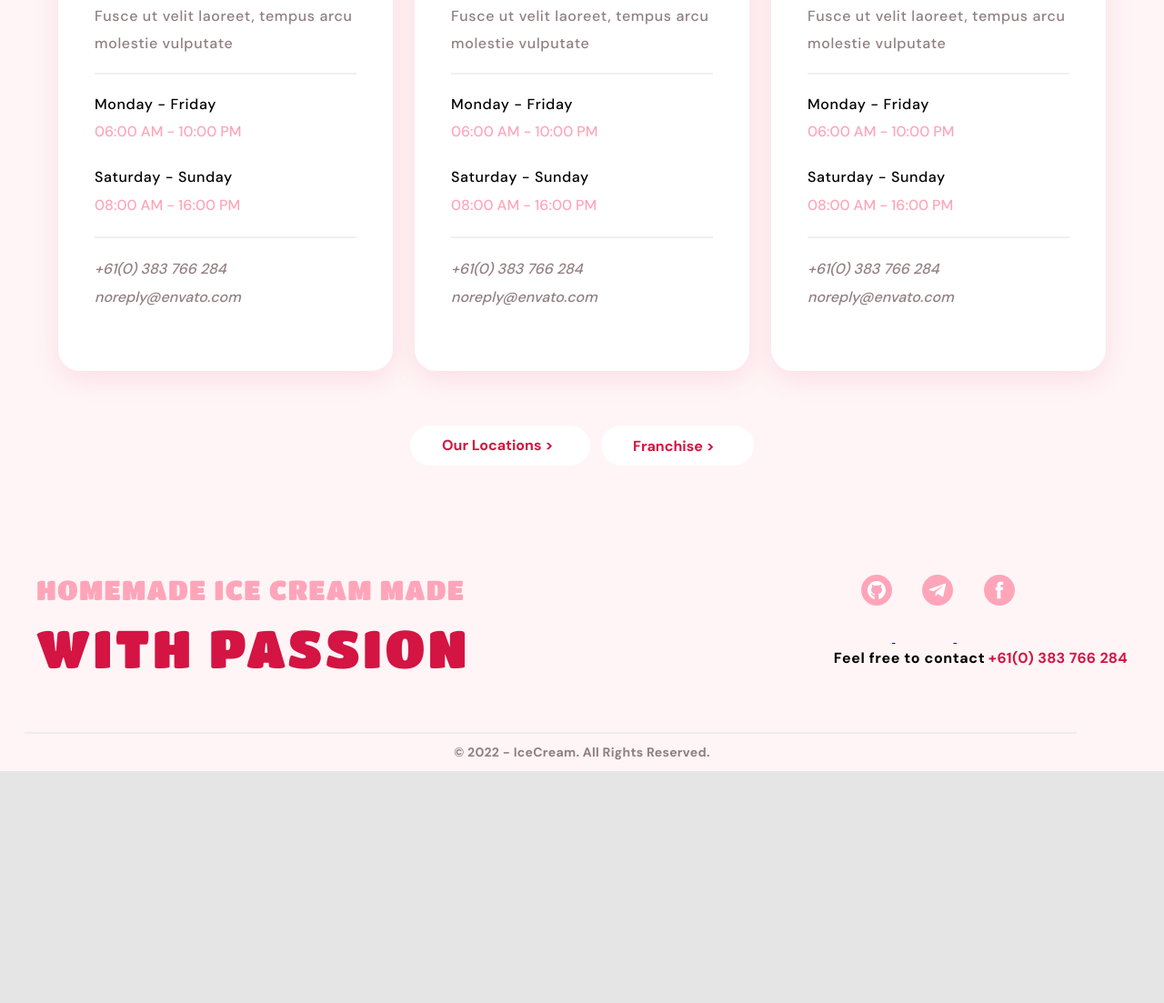
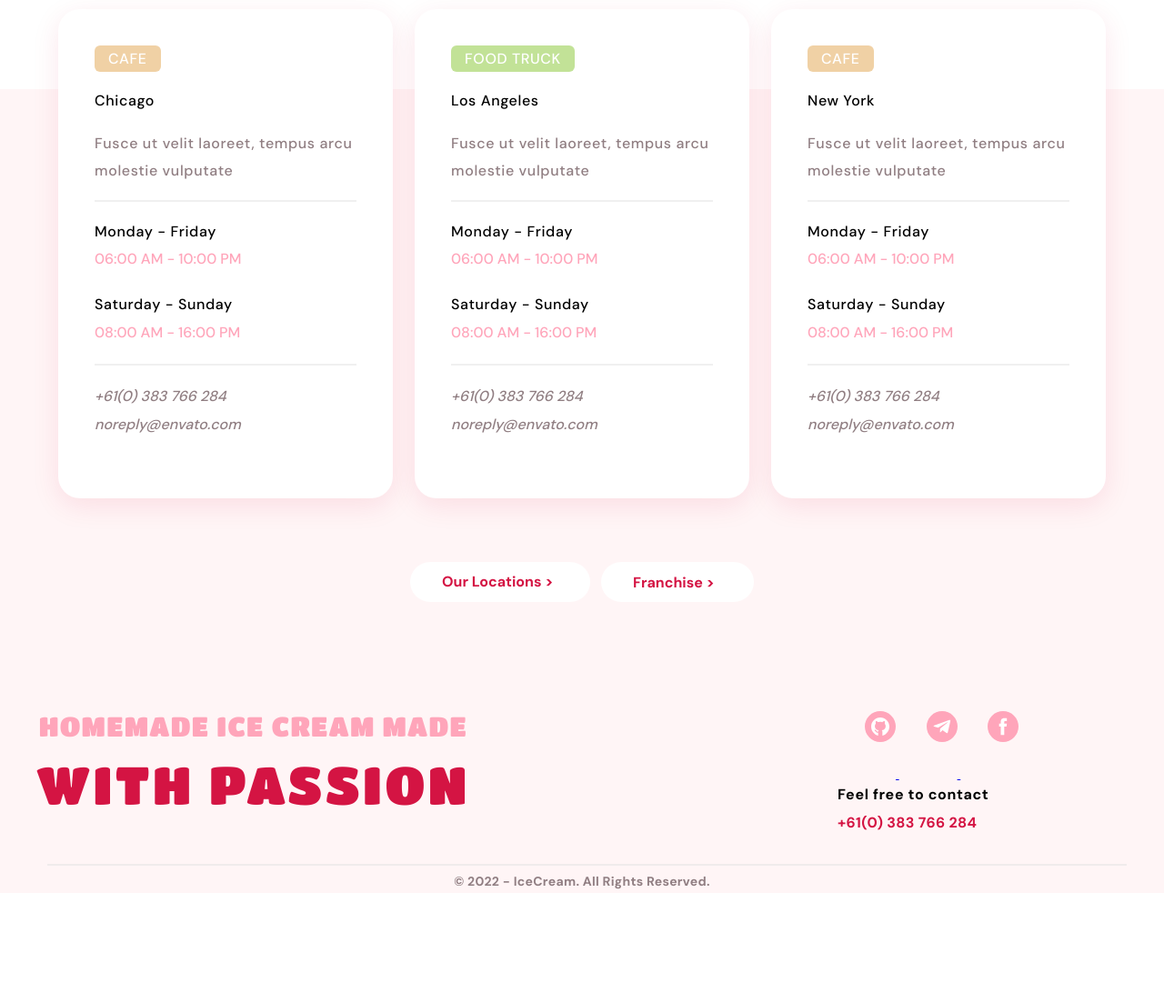
Before and after one commit to SantiagoF311/six-code, a plain HTML site: page index.html in a window 1280 px wide. Shown: the part 2373-3476 px from the top of the page at 91% size. Before the commit the page ends 3328 px from the top, so only its background shows below. Drawn offline with nearby package versions, Linux system fonts and the light colour scheme.

Commit message:
responsive footer

```diff
--- a/index.html
+++ b/index.html
@@ -5,66 +5,116 @@
     <meta http-equiv="X-UA-Compatible" content="IE=edge" />
     <meta name="viewport" content="width=device-width, initial-scale=1.0" />
     <title>Ice cream made with passion</title>
-    <link rel="stylesheet" href="https://unpkg.com/modern-normalize@1.1.0/modern-normalize.css">
-    <link href="https://fonts.googleapis.com/css2?family=DM+Sans:wght@500;700&family=Titan+One&display=swap" rel="stylesheet">
-    <link rel="stylesheet" href="css/main.css">
+    <link
+      rel="stylesheet"
+      href="https://unpkg.com/modern-normalize@1.1.0/modern-normalize.css"
+    />
+    <link
+      href="https://fonts.googleapis.com/css2?family=DM+Sans:wght@500;700&family=Titan+One&display=swap"
+      rel="stylesheet"
+    />
+    <link rel="stylesheet" href="css/main.css" />
   </head>
 
   <body>
+    <div class="grand-container">
       <main>
         <section class="about__container">
           <div class="about__titles">
-                <p class="about__titles__subtitle  about__titles--hover">TRADITION AND LOVE</p>
-                <h2 class="about__titles__title  about__titles--hover">HOW IT´S MADE</h2>
+            <p class="about__titles__subtitle about__titles--hover">
+              TRADITION AND LOVE
+            </p>
+            <h2 class="about__titles__title about__titles--hover">
+              HOW IT'S MADE
+            </h2>
           </div>
 
           <section class="about__howitsmade">
-                <img class="about__howitsmade__vaca  about__howitsmade__vaca--hover" src="/images/avaca.png">
-                <img class="about__howitsmade__leche" src="/images/aleche.png">
+            <img
+              class="about__howitsmade__vaca about__howitsmade__vaca--hover"
+              src="/images/avaca.png"
+            />
+            <img class="about__howitsmade__leche" src="/images/aleche.png" />
             <section class="about__howitsmade__texts__section">
-                        <p class="about__howitsmade__text1  about__howitsmade__text1--hover">Fusce ut velit laoreet, tempus arcu eu, molestie tortor. Nam vel justo cursus, faucibus lorem eget, egestas eros.
-                        Maecenas eleifend erat at justo fringilla.</p>
-                        <p class="about__howitsmade__text2  about__howitsmade__text2--hover">Curabitur lacinia enim at ex blandit, vel pellentesque odio elementum. Mauris rhoncus orci in imperdiet placerat.
-                        Vestibulum euismod nisl suscipit ligula volutpat, a feugiat urna maximus. Cras massa nibh, tincidunt.</p>
-                        <p class="about__howitsmade__text3  about__howitsmade__text3--hover">Aliquam erat volutpat. Aenean accumsan.</p>
-                        <button class="about__howitsmade__button  about__howitsmade__button--hover">Read more</button>
+              <p
+                class="about__howitsmade__text1 about__howitsmade__text1--hover"
+              >
+                Fusce ut velit laoreet, tempus arcu eu, molestie tortor. Nam vel
+                justo cursus, faucibus lorem eget, egestas eros. Maecenas
+                eleifend erat at justo fringilla.
+              </p>
+              <p
+                class="about__howitsmade__text2 about__howitsmade__text2--hover"
+              >
+                Curabitur lacinia enim at ex blandit, vel pellentesque odio
+                elementum. Mauris rhoncus orci in imperdiet placerat. Vestibulum
+                euismod nisl suscipit ligula volutpat, a feugiat urna maximus.
+                Cras massa nibh, tincidunt.
+              </p>
+              <p
+                class="about__howitsmade__text3 about__howitsmade__text3--hover"
+              >
+                Aliquam erat volutpat. Aenean accumsan.
+              </p>
+              <button
+                class="about__howitsmade__button about__howitsmade__button--hover"
+              >
+                Read more
+              </button>
             </section>
           </section>
 
           <section class="advantajes__container">
             <label class="advantajes__container__item">
-                    <div class="advantajes__container__item1  advantajes__container__item--hover">
+              <div
+                class="advantajes__container__item1 advantajes__container__item--hover"
+              >
                 <div class="advantajes__container__item__svg">
-                        <svg class="advantajes__container__item__svg__icon1  advantajes__container__item__svg__icon--animation">
+                  <svg
+                    class="advantajes__container__item__svg__icon1 advantajes__container__item__svg__icon--animation"
+                  >
                     <use href="/images/icons.svg#icon-bowl"></use>
                   </svg>
                 </div>
                 <p class="advantajes__container__item__text">721</p>
-                        <p class="advantajes__container__item__text2">Aliquam ac dui vel dui vulputate consectetur. Mauris massa.</p>
+                <p class="advantajes__container__item__text2">
+                  Aliquam ac dui vel dui vulputate consectetur. Mauris massa.
+                </p>
               </div>
 
-                    <div class="advantajes__container__item2  advantajes__container__item--hover">
+              <div
+                class="advantajes__container__item2 advantajes__container__item--hover"
+              >
                 <div class="advantajes__container__item__svg">
-                            <svg class="advantajes__container__item__svg__icon2  advantajes__container__item__svg__icon--animation">
+                  <svg
+                    class="advantajes__container__item__svg__icon2 advantajes__container__item__svg__icon--animation"
+                  >
                     <use href="/images/icons.svg#icon-apple"></use>
                   </svg>
                 </div>
                 <p class="advantajes__container__item__text">16kg</p>
-                        <p class="advantajes__container__item__text2">Aliquam ac dui vel dui vulputate consectetur. Mauris massa.</p>
+                <p class="advantajes__container__item__text2">
+                  Aliquam ac dui vel dui vulputate consectetur. Mauris massa.
+                </p>
               </div>
 
-                    <div class="advantajes__container__item3  advantajes__container__item--hover">
+              <div
+                class="advantajes__container__item3 advantajes__container__item--hover"
+              >
                 <div class="advantajes__container__item__svg">
-                            <svg class="advantajes__container__item__svg__icon3  advantajes__container__item__svg__icon--animation">
+                  <svg
+                    class="advantajes__container__item__svg__icon3 advantajes__container__item__svg__icon--animation"
+                  >
                     <use href="/images/icons.svg#icon-heart"></use>
                   </svg>
                 </div>
                 <p class="advantajes__container__item__text">84</p>
-                        <p class="advantajes__container__item__text2">Aliquam ac dui vel dui vulputate consectetur. Mauris massa.</p>
+                <p class="advantajes__container__item__text2">
+                  Aliquam ac dui vel dui vulputate consectetur. Mauris massa.
+                </p>
               </div>
             </label>
           </section>
-
         </section>
 
         <!-- Contactos -->
@@ -154,13 +204,84 @@
               </div>
             </address>
           </div>
-            </address>
+        </section>
+      </main>
+
+      <!-- Pie de página -->
+
+      <footer class="footer__container">
+        <div class="footer">
+          <div class="footer__button">
+            <button class="footer__button1" data-footer-modal1-open>
+              Our Locations >
+            </button>
+            <button class="footer__button2" data-footer-modal2-open>
+              Franchise >
+            </button>
           </div>
-        </section>
+
+          <div class="footer2">
+            <div class="footer__slogan">
+              <span class="footer__slogan1">HOMEMADE ICE CREAM MADE</span>
+              <span class="footer__slogan2">WITH PASSION</span>
+            </div>
+            <div class="footer__contact">
+              <div class="footer__socialmedia">
+                <a href="https://github.com/" target="_blank">
+                  <svg class="footer__socialmedia-icon">
+                    <use
+                      href="./images/icons.svg#icon-github"
+                      width="20"
+                      height="20"
+                      x="7"
+                      y="7"
+                    ></use>
+                  </svg>
+                </a>
+                <a href="https://telegram.org" target="_blank">
+                  <svg class="footer__socialmedia-icon">
+                    <use
+                      href="./images/icons.svg#icon-telegram"
+                      width="20"
+                      height="20"
+                      x="7"
+                      y="7"
+                    ></use>
+                  </svg>
+                </a>
+                <a href="https://m.facebook.com" target="_blank">
+                  <svg class="footer__socialmedia-icon">
+                    <use
+                      href="./images/icons.svg#icon-facebook"
+                      width="20"
+                      height="20"
+                      x="7"
+                      y="7"
+                    ></use>
+                  </svg>
+                </a>
+              </div>
+              <span class="footer__contact-title">Feel free to contact</span>
+              <a class="footer__contact-number" href="tel:+610383766284"
+                >+61(0) 383 766 284</a
+              >
+            </div>
+          </div>
+          <svg class="footer__line">
+            <line x1="10" y1="1" x2="1670" y2="1" stroke="#E1E1E1" />
+          </svg>
+          <span class="footer__copyright"
+            >© 2022 - IceCream. All Rights Reserved.</span
+          >
+        </div>
+
+        <!-- Ventana Modal Our Location -->
 
         <div class="backdrop is-hidden" data-footer-modal1>
           <div class="footer__modal">
-            <button class="footer__closebutton" data-footer-modal1-close>X</button>
+            <button class="footer__closebutton" data-footer-modal1-close>
+              X
+            </button>
             <p class="footer__modal-tittle">We be glad to see you</p>
             <iframe
               class="footer__map"
@@ -172,23 +293,26 @@
               referrerpolicy="no-referrer-when-downgrade"
             ></iframe>
             <p class="footer__modal-address">1147W 47th St, 60609</p>
+            <form
+              action="https://www.google.com/maps/place/147+W+47th+St,+Chicago,+IL+60609,+EE.+UU./@41.8078294,-87.6325097,17z/data=!3m1!4b1!4m5!3m4!1s0x880e2f792a0a8b41:0x7704ba85d0c94211!8m2!3d41.8078254!4d-87.630321?"
+              target="_blank"
+            >
               <div class="footer__modal-button">
                 <button class="footer__modal-button1">
-                <a
-                  class="footer__modal-button-a"
-                  href="https://www.google.com/maps?ll=41.808534,-87.629584&z=16&t=m&hl=es&gl=CO&mapclient=embed&q=147+W+47th+St+Chicago,+IL+60609+EE.+UU."
-                  target="_blank"
-                >
                   Open in Google Maps
-                </a>
                 </button>
               </div>
+            </form>
           </div>
         </div>
 
+        <!-- Ventana Modal Franchise -->
+
         <div class="backdrop is-hidden" data-footer-modal2>
           <div class="footer__modal">
-            <button class="footer__closebutton" data-footer-modal2-close>X</button>
+            <button class="footer__closebutton" data-footer-modal2-close>
+              X
+            </button>
             <p class="footer__modal-tittle">
               Leave your details and we will call you back
             </p>
@@ -237,82 +361,15 @@
                 ></textarea>
               </div>
               <div class="footer__modal-button">
-                <button class="footer__submit-button" type="submit">Send</button>
+                <button class="footer__submit-button" type="submit">
+                  Send
+                </button>
               </div>
             </form>
           </div>
         </div>
-      </section>
-    </main>
-
-    <!-- Pie de página -->
-
-    <footer class="footer__container">
-      <div class="footer">
-        <div class="footer__button">
-          <button class="footer__button1" data-footer-modal1-open>
-            Our Locations >
-          </button>
-          <button class="footer__button2" data-footer-modal2-open>
-            Franchise >
-          </button>
-        </div>
-
-        <div class="footer2">
-          <div class="footer__slogan">
-            <span class="footer__slogan1">HOMEMADE ICE CREAM MADE</span>
-            <span class="footer__slogan2">WITH PASSION</span>
-          </div>
-          <div class="footer__contact">
-            <div class="footer__socialmedia">
-              <a href="https://github.com/" target="_blank">
-                <svg class="footer__socialmedia-icon" width="34" height="34">
-                  <use
-                    href="./images/icons.svg#icon-github"
-                    width="20"
-                    height="20"
-                    x="7"
-                    y="7"
-                  ></use>
-                </svg>
-              </a>
-              <a href="https://telegram.org" target="_blank">
-                <svg class="footer__socialmedia-icon" width="34" height="34">
-                  <use
-                    href="./images/icons.svg#icon-telegram"
-                    width="20"
-                    height="20"
-                    x="7"
-                    y="7"
-                  ></use>
-                </svg>
-              </a>
-              <a href="https://m.facebook.com" target="_blank">
-                <svg class="footer__socialmedia-icon" width="34" height="34">
-                  <use
-                    href="./images/icons.svg#icon-facebook"
-                    width="20"
-                    height="20"
-                    x="7"
-                    y="7"
-                  ></use>
-                </svg>
-              </a>
-            </div>
-            <span class="footer__contact-title">Feel free to contact</span>
-            <a class="footer__contact-number" href="tel:+610383766284"
-              >+61(0) 383 766 284</a
-            >
-          </div>
-        </div>
-        <svg class="footer__line">
-          <line x1="10" y1="1" x2="1670" y2="1" stroke="#E1E1E1" />
-        </svg>
-        <span class="footer__copyright"
-          >© 2022 - IceCream. All Rights Reserved.</span
-        >
-      </div>
       </footer>
       <script src="./js/modal.js"></script>
+    </div>
   </body>
 </html>
--- a/sass/components/_body.scss
+++ b/sass/components/_body.scss
@@ -1,5 +1,5 @@
 body {
     font-family: 'Titan One','DM Sans';
     font-style: normal;
-    background-color: $color-general;
+    background-color: $secondary-color;
 }
--- a/sass/components/_contacts.scss
+++ b/sass/components/_contacts.scss
@@ -1,19 +1,24 @@
 .footer__container{
     background-color: $quartenary-color;
+    max-height: 1513px;
+    min-height: 877px;
 }
 
 .contacts{
-
     display: flex;
     justify-content: space-evenly;
+    flex-wrap: wrap;
     max-width: 1200px;
     margin-left: auto;
     margin-right: auto;
+    margin-top: 120px;
+    min-width: 250px;
 
 
     &__card{
         background-color: $secondary-color;
         box-sizing: border-box;
+        margin-top: 20px;
         padding: 40px;
         width: 368px;
         height: 538px;
--- a/sass/components/_footer.scss
+++ b/sass/components/_footer.scss
@@ -1,7 +1,10 @@
 
 .footer{
+    text-align: center;
     max-width: 1200px;
-    height: 890px;
+    min-width: 250px;
+    max-height: 1513px;
+    min-height: 877px;
     margin-left: auto;
     margin-right: auto;
     margin-top: -450px;
@@ -18,7 +21,9 @@
 .footer__button{
     display: flex;
     justify-content: center;
+    flex-wrap: wrap;
     margin-top: 60px;
+
 
     &1{
         background: $secondary-color;
@@ -27,6 +32,7 @@
         width: 198px;
         height: 44px;
         border-radius: 22px;
+        margin-top: 10px;
 
         font-family: $font-family-primary;
         font-weight: 700;
@@ -46,11 +52,14 @@
     }
 
     &2{
+        display: flex;
+        flex-wrap: wrap;
         background: $secondary-color;
         border: none;
         width: 168px;
         height: 44px;
         border-radius: 22px;
+        margin-top: 10px;
 
         font-family: $font-family-primary;
         font-weight: 700;
@@ -86,7 +95,6 @@
     }
 
     &2{
-
         font-family: $font-family-secondary;
         font-weight: 400;
         font-size: 58px;
@@ -97,10 +105,26 @@
     }
 }
 
+.footer__socialmedia-icon{
+    margin-left: 30px;
+    margin-bottom: 40px;
+    width: 34px;
+    height: 34px;
+    background: $tertiary-color;
+    border-radius: 50px;
+    fill: $secondary-color;
+
+    &:hover{
+        background:$primary-color;
+        cursor: pointer;
+    }
+}
+
 .footer__contact{
-        display: block;
+        display: flex;
+        flex-wrap: wrap;
         margin-top: 120px;
-
+        width: 319px;
 
     &-title{
         font-family: $font-family-primary;
@@ -122,31 +146,20 @@
 
     }
 }
-.footer__socialmedia-icon{
-        margin-left: 30px;
-        margin-bottom: 40px;
-        background:$tertiary-color;
-        border-radius: 50px;
-        fill: $secondary-color;
 
-        &:hover{
-            background:$primary-color;
-            cursor: pointer;
-        }
-
-}
 
 .footer__line{
-    position: absolute;
-    margin-top: 60px;
-    width: 1167px;
-    left: 17px;
+    position: relative;
+    margin-top: 30px;
+    width: 1197px;
 }
 
 .footer__copyright{
     display: flex;
     justify-content: center;
-    margin-top: 70px;
+    flex-wrap: wrap;
+    margin-top: -147px;
+
     font-family: $font-family-primary;
     font-weight: 700;
     font-size: 14px;
```
Also changed, not shown: sass/components/_footer-modal.scss (+4 -11 lines), css/main.css, 1 other file. Lines whose indentation alone changed are shown as unchanged.
